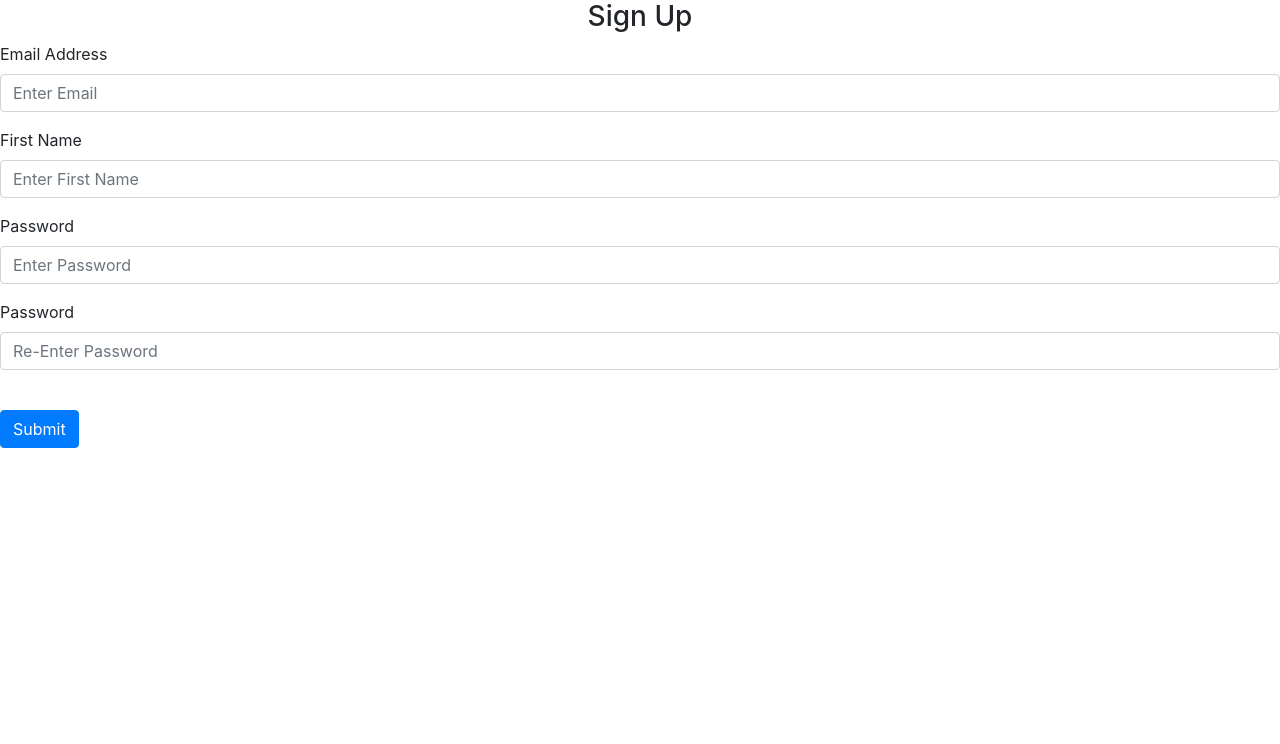
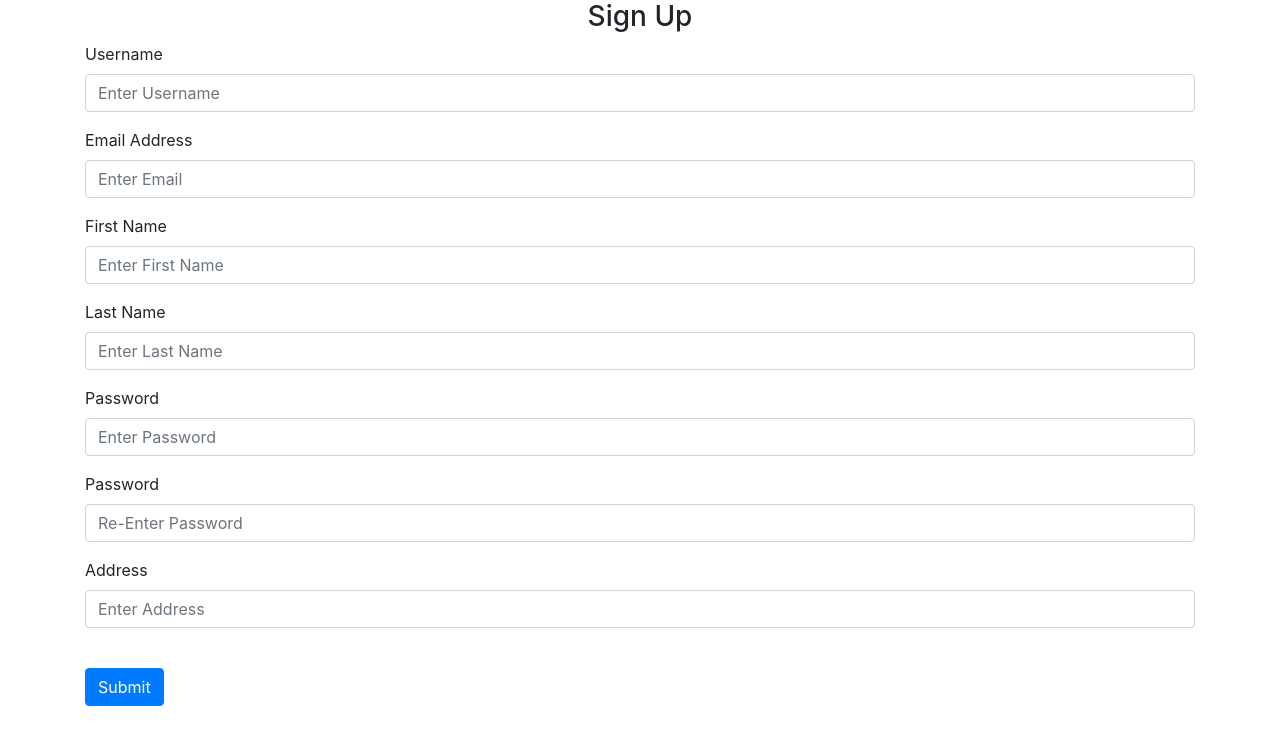
Before and after one commit to zhenxuan45/TechTrek_2022_Group_2, a Flask app: page /sign-up in a window 1280 px wide. Shown: the part 56-800 px from the top of the page. Run offline with Flask 2, Linux system fonts and the light colour scheme; parts of the project's set-up code (start-up, migrations or seed data) failed here and were passed over; some libraries are stand-ins or nearby versions.

Commit message:
update sign_up.html

```diff
--- a/FlaskSecond/website/templates/sign_up.html
+++ b/FlaskSecond/website/templates/sign_up.html
@@ -1,11 +1,14 @@
-{% extends "base.html"%}
-{% block title %}
-<H1>Sign Up</H1>
-{% endblock %}
-
-{% block body %}
+{% extends "base.html" %}
+<!-- overriding block -->
+{% block title %}Sign Up{% endblock %} {% block content %}
 <form method="POST">
     <h3 align="center">Sign Up </h3>
+    <div class="form-group">
+        <label for ="username">Username</label>
+        <input type="text" class="form-control" id="username" name="username" placeholder="Enter Username"/>
+
+    </div>
+    <div class="form-group">
     <div class="form-group">
         <label for ="email">Email Address</label>
         <input type="email" class="form-control" id="email" name="email" placeholder="Enter Email"/>
@@ -14,6 +17,12 @@
     <div class="form-group">
         <label for ="firstName">First Name</label>
         <input type="text" class="form-control" id="firstName" name="firstName" placeholder="Enter First Name"/>
+
+    </div>
+
+    <div class="form-group">
+        <label for ="lastName">Last Name</label>
+        <input type="text" class="form-control" id="lastName" name="lastName" placeholder="Enter Last Name"/>
 
     </div>
 
@@ -28,6 +37,12 @@
         <input type="text" class="form-control" id="password2" name="password2" placeholder="Re-Enter Password"/>
 
     </div>
+
+    <div class="form-group">
+        <label for ="address">Address</label>
+        <input type="text" class="form-control" id="address" name="address" placeholder="Enter Address"/>
+
+    </div>
     <br>
     <button type="submit" class="btn btn-primary">Submit</button>
 </form>
```
